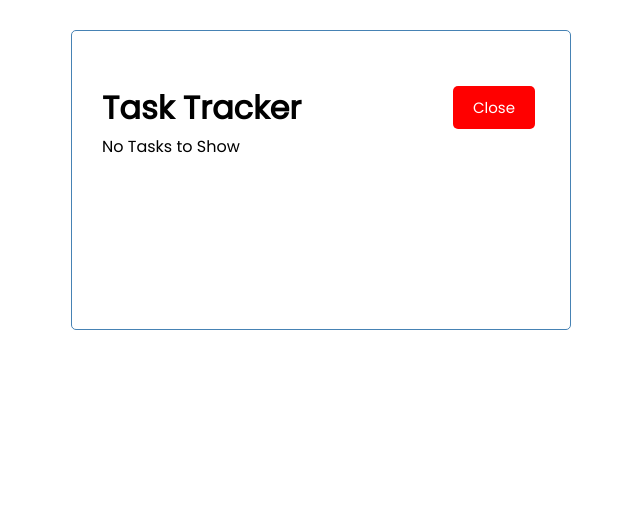
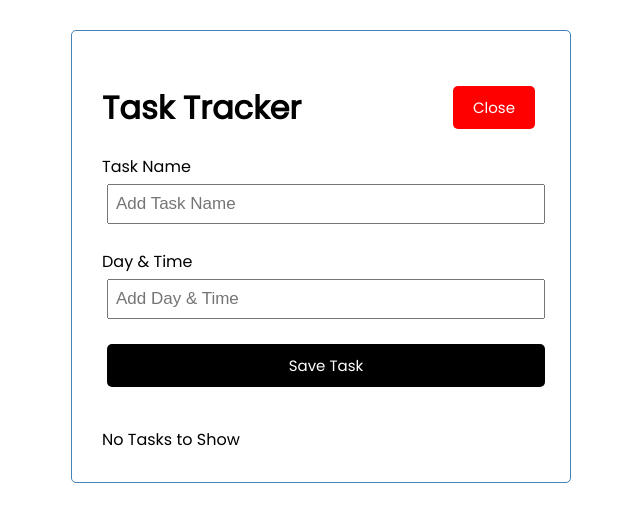
Before and after one commit to maja0011/task-tracker, a React (Create React App) app: page / in a window 1280 px wide. Both pictures are taken after a click on the button "Add". Shown: the top 522 px of the page, without its empty margins (319-959 px from the left). Built offline with nearby package versions, Linux system fonts and the light colour scheme.

Commit message:
created the addtask function

```diff
--- /dev/null
+++ b/src/components/AddTask.jsx
@@ -0,0 +1,70 @@
+import React, { useState } from "react";
+
+const AddTask = ({addTask}) => {
+    const [task, setTask]= useState({
+        text: "",
+        day: ""
+    });
+
+
+    const handleChange = (e) => {
+        const {name, value} = e.target;
+        setTask((prevTask) => {
+            return {
+                ...prevTask,
+                [name]: value
+            };
+        });
+    };
+
+    const handleSubmit = (e) => {
+        e.preventDefault();
+        if(!task.text ) {
+            alert("please add a task")
+            return
+        }
+
+        addTask({
+            text: task.text,
+            day: task.day
+        });
+
+        setTask({
+            text: "",
+            day: ""
+        });
+    };
+
+    return (
+        <form className="add-form" onSubmit= {handleSubmit}>
+            <div className="form-control">
+                <label>Task Name</label>
+                <input
+                name="text"
+                type="text'"
+                placeholder="Add Task Name"
+                value={task.text}
+                onChange={handleChange}
+                />
+
+            </div>
+
+            <div className="form-control">
+                <label>Day & Time</label>
+                <input
+                name="day"
+                type="text'"
+                placeholder="Add Day & Time"
+                value={task.day}
+                onChange={handleChange}
+                />
+
+            </div>
+            <input type="submit" value="Save Task" className="btn btn-block"/>
+
+
+        </form>
+    )
+}
+
+export default AddTask;
--- a/src/components/Main.jsx
+++ b/src/components/Main.jsx
@@ -1,5 +1,7 @@
 import React from "react";
 import { useState,useEffect } from "react";
+import AddTask from "./AddTask";
+import Tasks from "./Tasks";
 import '../index.css'
 
 
@@ -58,13 +60,13 @@ function Main() {
 
                 </button>
             </header>
-            {/* {showAddButton && <AddTask addTask ={addTask} />} */}
-            {tasks.length >0 ? (
-                // <Tasks
-                // tasks ={tasks}
-                // onDelete = {deleteTask}
-                // />
-                "no"
+            {showAddButton && <AddTask addTask ={addTask} />}
+            {tasks.length > 0 ? (
+                <Tasks
+                tasks ={tasks}
+                onDelete = {deleteTask}
+                />
+
             ):(
                 "No Tasks to Show"
             )}
--- a/src/components/Task.jsx
+++ b/src/components/Task.jsx
@@ -2,9 +2,11 @@ import React from "react";
 import {FaTimes,FaEdit} from "react-icons/fa";
 
 const Task = ({task, handleDelete}) => {
-    return(<div className="task">
+    return(
+    <div
+    className={`task`}>
     <h3>
-        {task.text}{""}
+        {task.text}{" "}
         <FaTimes
         style={{color: "red", cursor: "pointer"}}
         onClick={()=> handleDelete(task.id)}
--- /dev/null
+++ b/src/components/Tasks.jsx
@@ -0,0 +1,21 @@
+import React from "react";
+import Task from "./Task";
+
+const Tasks = ({tasks, onDelete}) => {
+    return (
+        <>
+        {tasks.map((task) => {
+            return (
+                <Task
+                key={task.id}
+                task={task}
+                handleDelete={onDelete}
+                />
+            );
+        })}
+
+        </>
+    );
+};
+
+export default Tasks;
```
